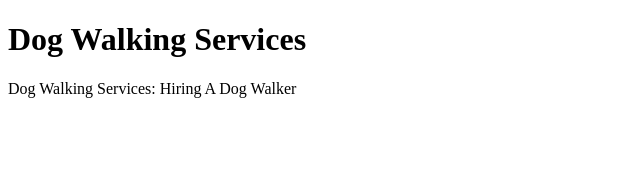
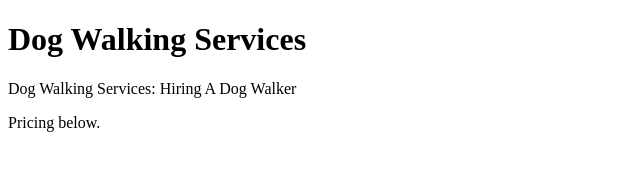
Before and after one commit to jessezauka/Dog-Walking-Services, a plain HTML site: page index.html in a window 1280 px wide. Shown: the whole page, without its empty margins (0-640 px from the left). Drawn offline with Linux system fonts and the light colour scheme.

Commit message:
Added pricing information

```diff
--- a/index.html
+++ b/index.html
@@ -7,5 +7,6 @@
   <body>
     <h1>Dog Walking Services</h1>
     <p>Dog Walking Services: Hiring A Dog Walker</p>
+    <p>Pricing below.</p>
   </body>
 </html>
```
